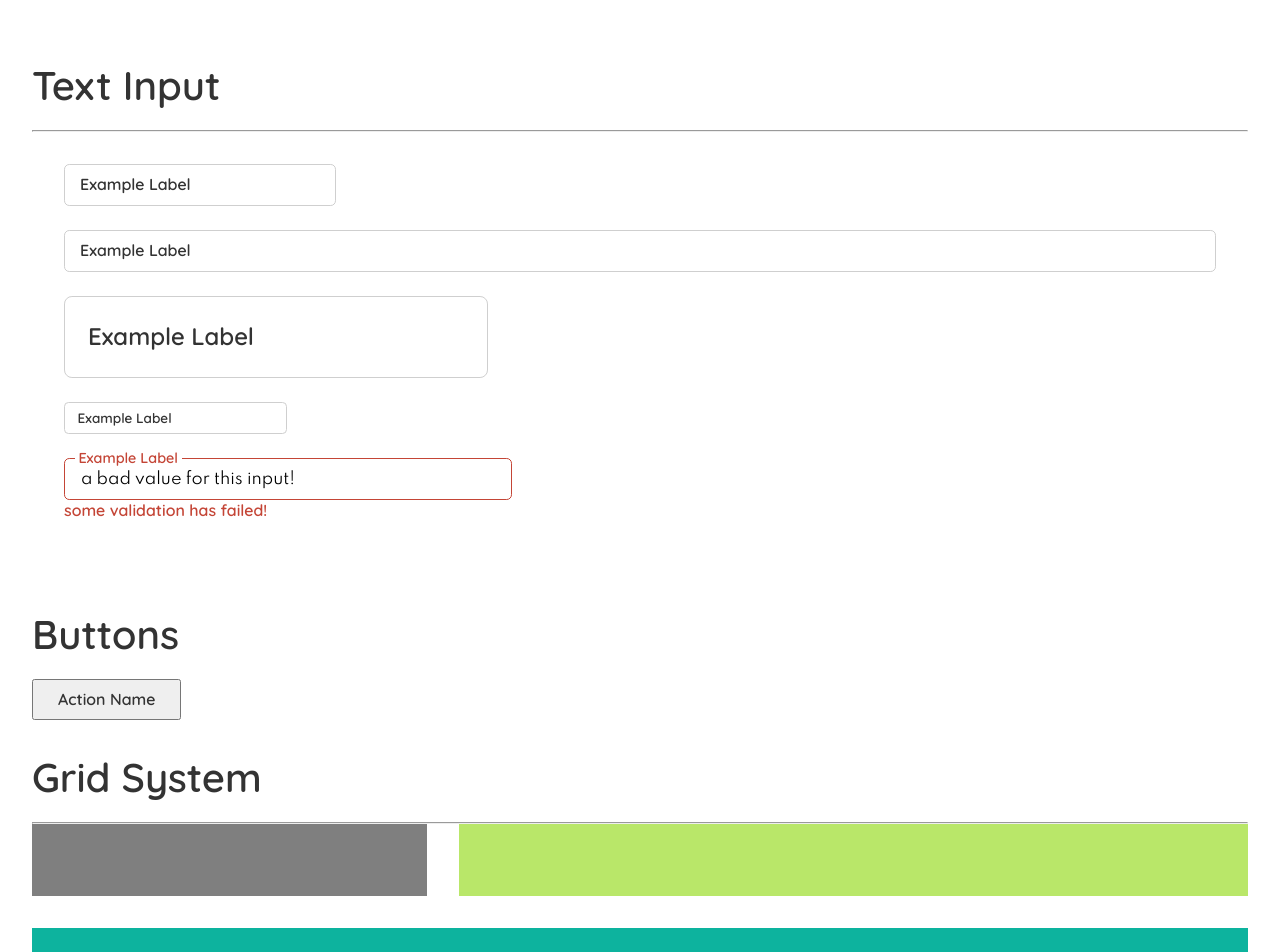
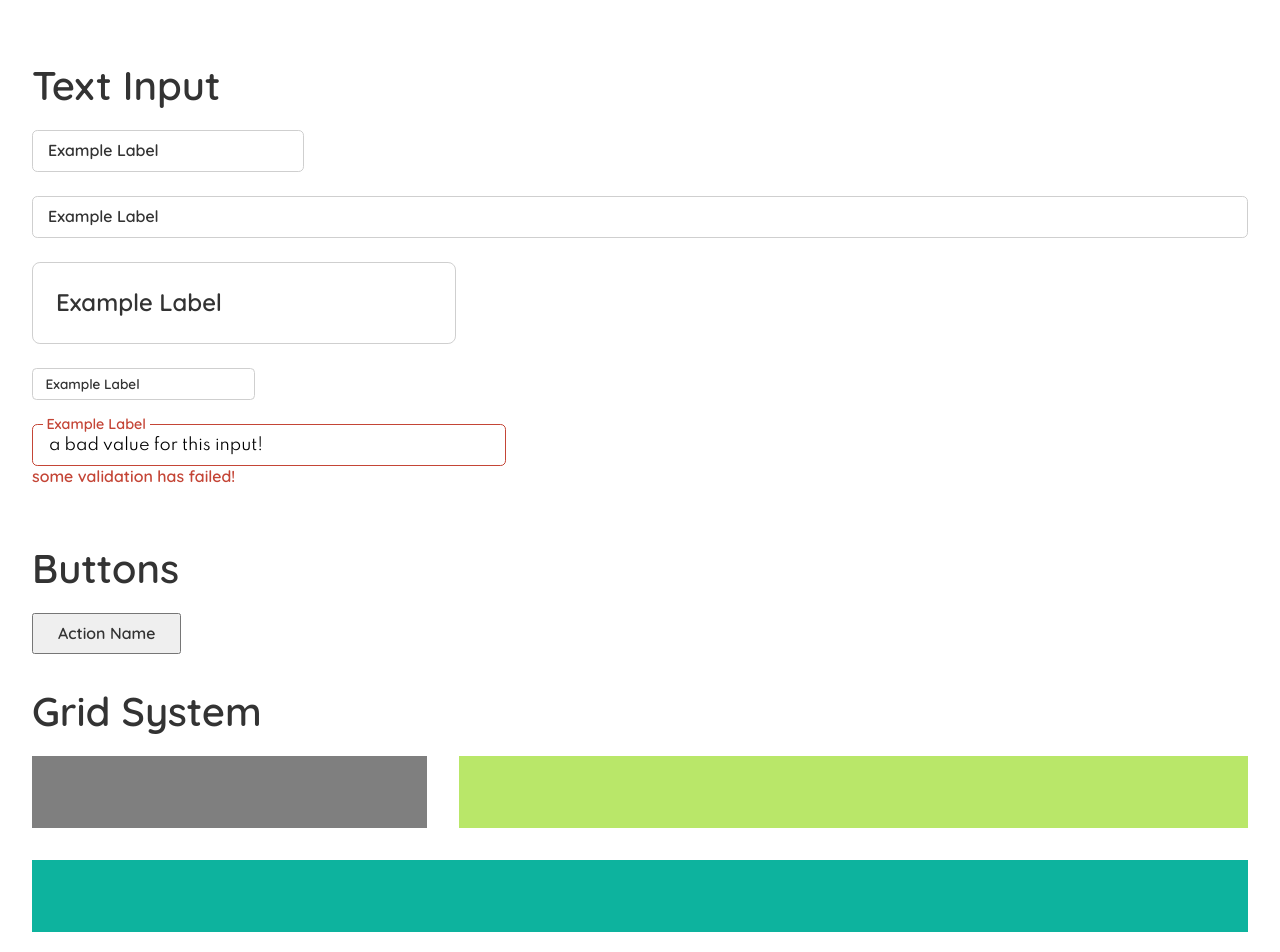
Before and after one commit to viniciushaddad/react-ui, a React (Create React App) app: page / in a window 1280 px wide. Shown: the part 300-1252 px from the top of the page. Built offline with nearby package versions, Linux system fonts and the light colour scheme; no server answers.

Commit message:
Fixed examples layout

```diff
--- a/src/Examples/GridExample.tsx
+++ b/src/Examples/GridExample.tsx
@@ -24,7 +24,6 @@ const GridExample = (): JSX.Element => {
   return (
     <section>
       <Typography variant="title1">Grid System</Typography>
-      <hr />
       <Grid>
         <Row>
           <Col size={1}>
--- a/src/Examples/InputExample.tsx
+++ b/src/Examples/InputExample.tsx
@@ -1,14 +1,11 @@
 import React from 'react'
 import { TextField } from 'components/TextField'
-import { Box } from 'components/Box'
 import { Typography } from 'components/Typography'
 import { Grid, Row, Col } from 'components/Grid'
 
 const InputExample = (): JSX.Element => (
   <section>
     <Typography variant="title1">Text Input</Typography>
-    <hr />
-    <Box>
     <TextField label="Example Label" type="text" />
     <TextField label="Example Label" type="text" fullWidth />
     <TextField label="Example Label" type="text" inputSize="lg" />
@@ -27,7 +24,6 @@ const InputExample = (): JSX.Element => (
         <Col size={3}></Col>
       </Row>
     </Grid>
-    </Box>
   </section>
 )
 
```
Lines whose indentation alone changed are shown as unchanged.
